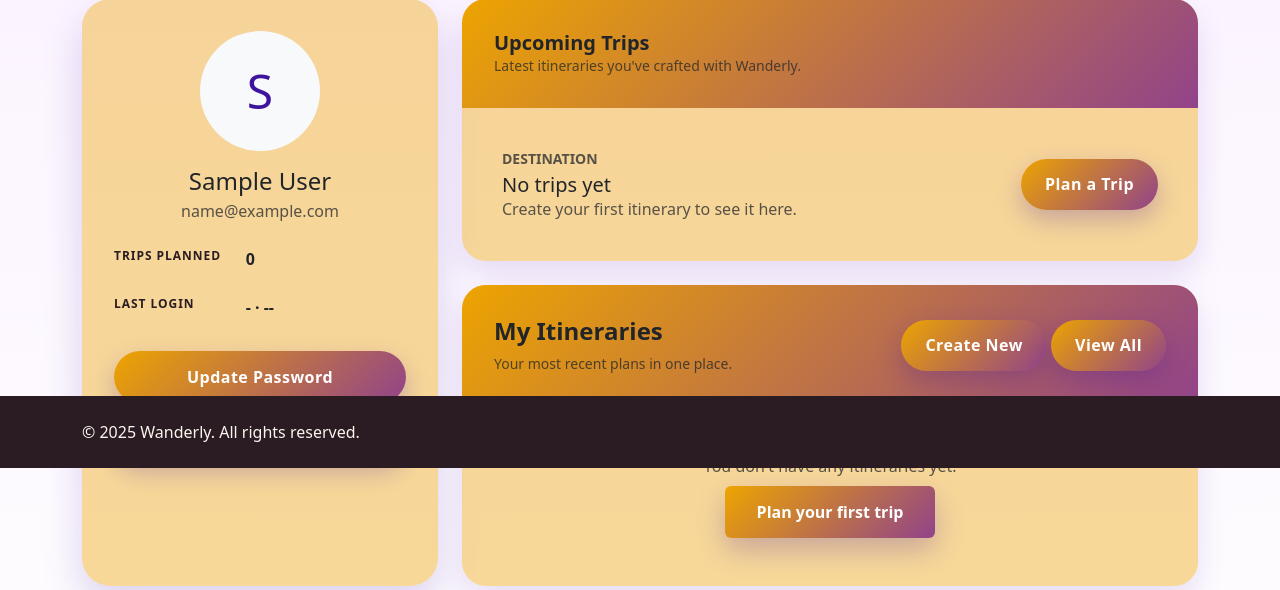
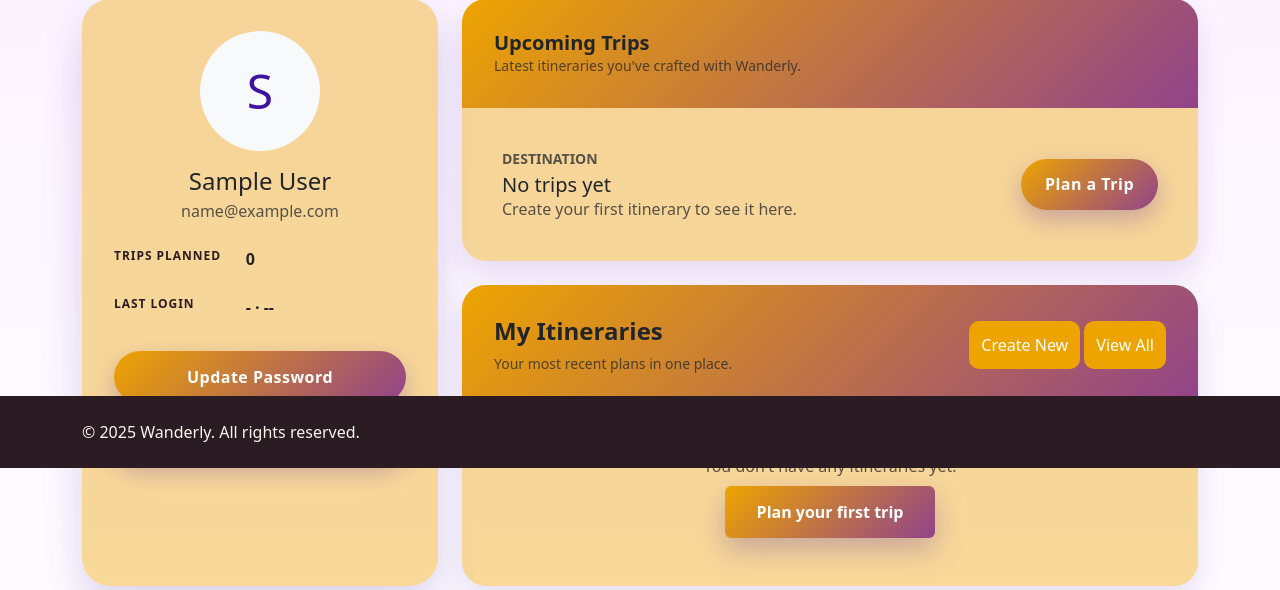
Before and after one commit to UCCS-CS4300-5300/Team-6-Fall-2025-Sec-1, a Django app: page /profile/ in a window 1280 px wide. Shown: the part 332-922 px from the top of the page. Run offline with Django 4.2, Linux system fonts and the light colour scheme; the visitor is signed in with stand-in values (Sample User, id 1); data that the repository does not hold is empty; parts of the project's set-up code (start-up, migrations or seed data) failed here and were passed over.

Commit message:
Changing profile button styling

```diff
--- a/Wanderly/user_profile/static/user_profile/styles.css
+++ b/Wanderly/user_profile/static/user_profile/styles.css
@@ -123,3 +123,14 @@ footer {
     transform: translateY(-1px);
     box-shadow: 0 15px 30px rgba(62, 20, 159, 0.3);
 }
+
+.btn-secondary {
+    background: var(--primary-color);
+    padding: 0.75rem;
+    border: none;
+    border-radius: var(--border-radius);
+}
+
+.btn-secondary:hover {
+    background: var(--primary-hover);
+}
--- a/Wanderly/user_profile/templates/profile/profile.html
+++ b/Wanderly/user_profile/templates/profile/profile.html
@@ -116,8 +116,8 @@
                 <p class="text-muted small mb-0">Your most recent plans in one place.</p>
               </div>
               <div class="ms-md-auto">
-                <a href="{% url 'itinerary:itinerary' %}" class="btn btn-profile">Create New</a>
-                <a href="{% url 'itinerary:itinerary_list' %}" class="btn btn-profile">View All</a>
+                <a href="{% url 'itinerary:itinerary' %}" class="btn btn-secondary">Create New</a>
+                <a href="{% url 'itinerary:itinerary_list' %}" class="btn btn-secondary">View All</a>
               </div>
             </div>
             <div class="card-body">
```
Also changed, not shown: Wanderly/home/templates/index.html (+2 -10 lines).
